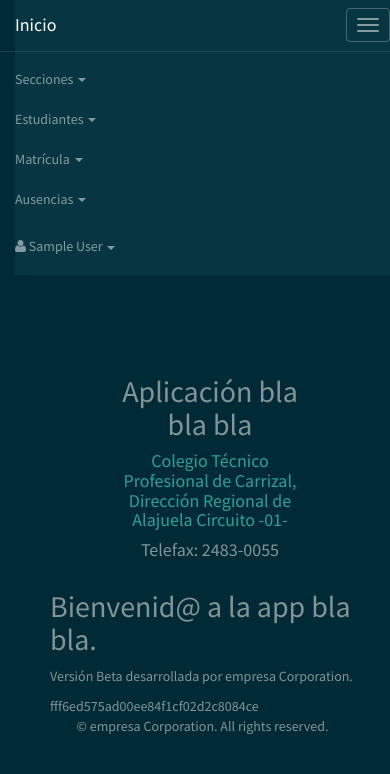
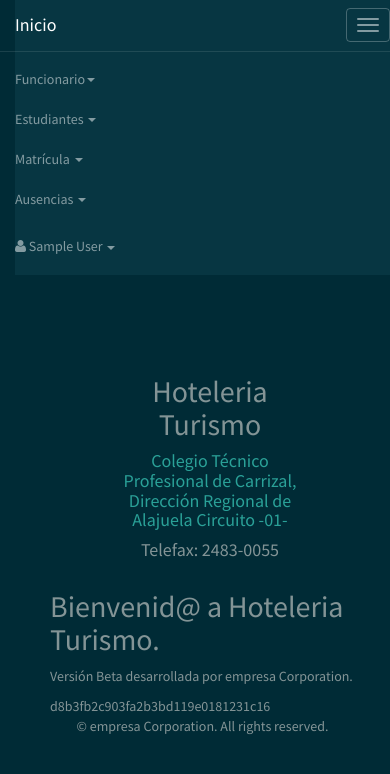
Before and after one commit to jonathan109dani/hoteleriaTurismo, a PHP site: page /hoteleriaTurismo/ in a window 390 px wide, after a click on "Toggle navigation"; the page is wider, and only the part inside the window is pictured. Shown: the top 774 px of that part. Run offline with PHP 8.4, Linux system fonts and the light colour scheme; the visitor is signed in with stand-in values (Sample User, id 1); some libraries are stand-ins or nearby versions; grey boxes are pictures that could not be loaded.

Commit message:
Semana 04
Cambiar logo y crear pagina de ingresar funcionario

```diff
--- a/views/header.php
+++ b/views/header.php
@@ -61,9 +61,9 @@
                   <div class="collapse navbar-collapse" id="bs-example-navbar-collapse-1">
                     <ul class="nav navbar-nav">
                       <li class="dropdown">
-                        <a href="#" class="dropdown-toggle" data-toggle="dropdown" role="button" aria-expanded="false">Secciones <span class="caret"></span></a>
+                        <a href="#" class="dropdown-toggle" data-toggle="dropdown" role="button" aria-expanded="false">Funcionario<span class="caret"></span></a>
                         <ul class="dropdown-menu" role="menu">
-                          <li><a href="<?php echo URL; ?>seccion/index">Ver Sección</a></li>
+                          <li><a href="<?php echo URL; ?>funcionario/agregarfuncionario">Agregar Funcionario</a></li>
                           <?php if (Session::get('tipoUsuario') < 2){ ?>
                           <li><a href="<?php echo URL; ?>actualizarestudiantes/cargarSeccionesEstudiantes">Cargar Secciones Estudiantes</a></li>
                           <?php }  ?>
@@ -194,12 +194,12 @@
             <div class="row">
                 <div class="col-xs-1"></div>
                 <div class="col-xs-1">
-                    <img src="<?php echo URL; ?>public/img/logoEmpresa.png" alt="Logo Empresa" class="img-rounded pull-left img-responsive">
+                    <img src="<?php echo URL; ?>public/img/HoteleriaTurismo.png" alt="Logo Empresa" class="img-rounded pull-left img-responsive">
                 </div>
                 <div class="col-xs-8 text-center">
                     <div class="row">
                         <div class="col-xs-12">
-                            <h2>Aplicación bla bla bla</h1>
+                            <h2>Hoteleria Turismo</h1>
                             <h4><p class="text-success">Colegio Técnico Profesional de Carrizal, Dirección Regional de Alajuela Circuito -01-</p></h4>
                             <h4><p class="text-succes">Telefax: 2483-0055</p></h4>
                             <!--<label id="datetime" size="50"></label>-->
--- a/views/index/index.php
+++ b/views/index/index.php
@@ -1,4 +1,4 @@
-<h2>Bienvenid@ a la app bla bla.</h1>
+<h2>Bienvenid@ a Hoteleria Turismo.</h1>
 <p>Versión Beta desarrollada por empresa Corporation.</p>
 <?php
 //Forma de Encriptacion del Password
```
Also changed, not shown: controllers/funcionario.php (added, +22 -0 lines), views/funcionario/agregarfuncionario.php (added, +35 -0 lines), public/img/HoteleriaTurismo.png (added).
